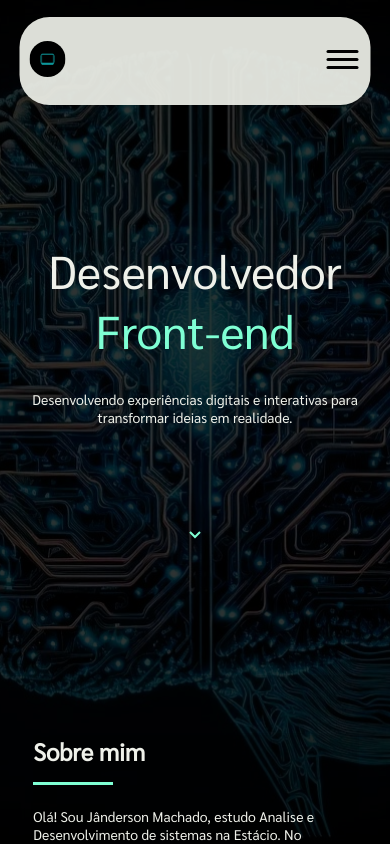
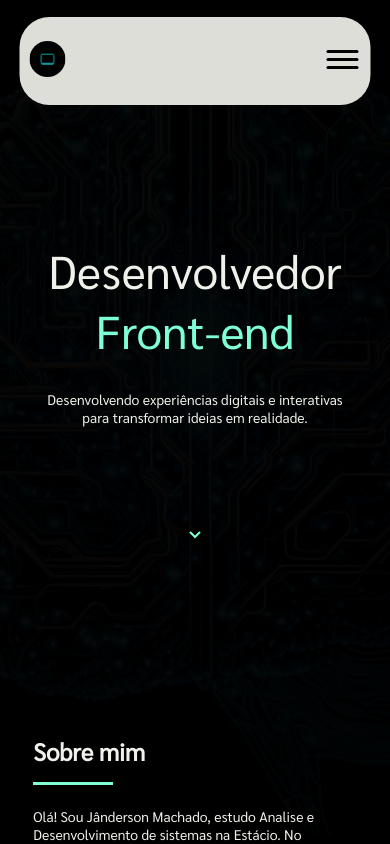
Before and after one commit to jotaMch/Portfolio_Jm, a React (Vite) app: page / in a window 390 px wide. Shown: the top 844 px of the page. Built offline with nearby package versions, Linux system fonts and the light colour scheme.

Commit message:
add width

```diff
--- a/src/styles/footer.css
+++ b/src/styles/footer.css
@@ -101,6 +101,7 @@ footer > ul:nth-child(1) {
     form {
         width: 80%;
         margin: 0 auto;
+        background-color: red;
     }
 }
 
--- a/src/styles/main.css
+++ b/src/styles/main.css
@@ -22,6 +22,7 @@ body::before {
   height: 100%;
   filter: brightness(80%);
   z-index: -1; /* Garante que esteja atrás do conteúdo da página */
+  background-color: rgb(0,0,0,0.8);
 }
 
 body {
@@ -59,7 +60,8 @@ header {
   left: 50%;
   translate: -50%;
   border-radius: 30px;
-  width: 94%;
+  max-width: 1100px;
+  width: 100%;
   z-index: 80;
 }
 
@@ -107,7 +109,7 @@ header li:hover .front-text {
 
 
 .name-text {
-  width: 80%;
+  width: 50%;
   text-align: center;
 }
 
@@ -465,7 +467,7 @@ header li:hover .front-text {
   }
 
   .name-text {
-    width: 100%;
+    width: 80%;
   }
 
   .name-text h1 {
```
